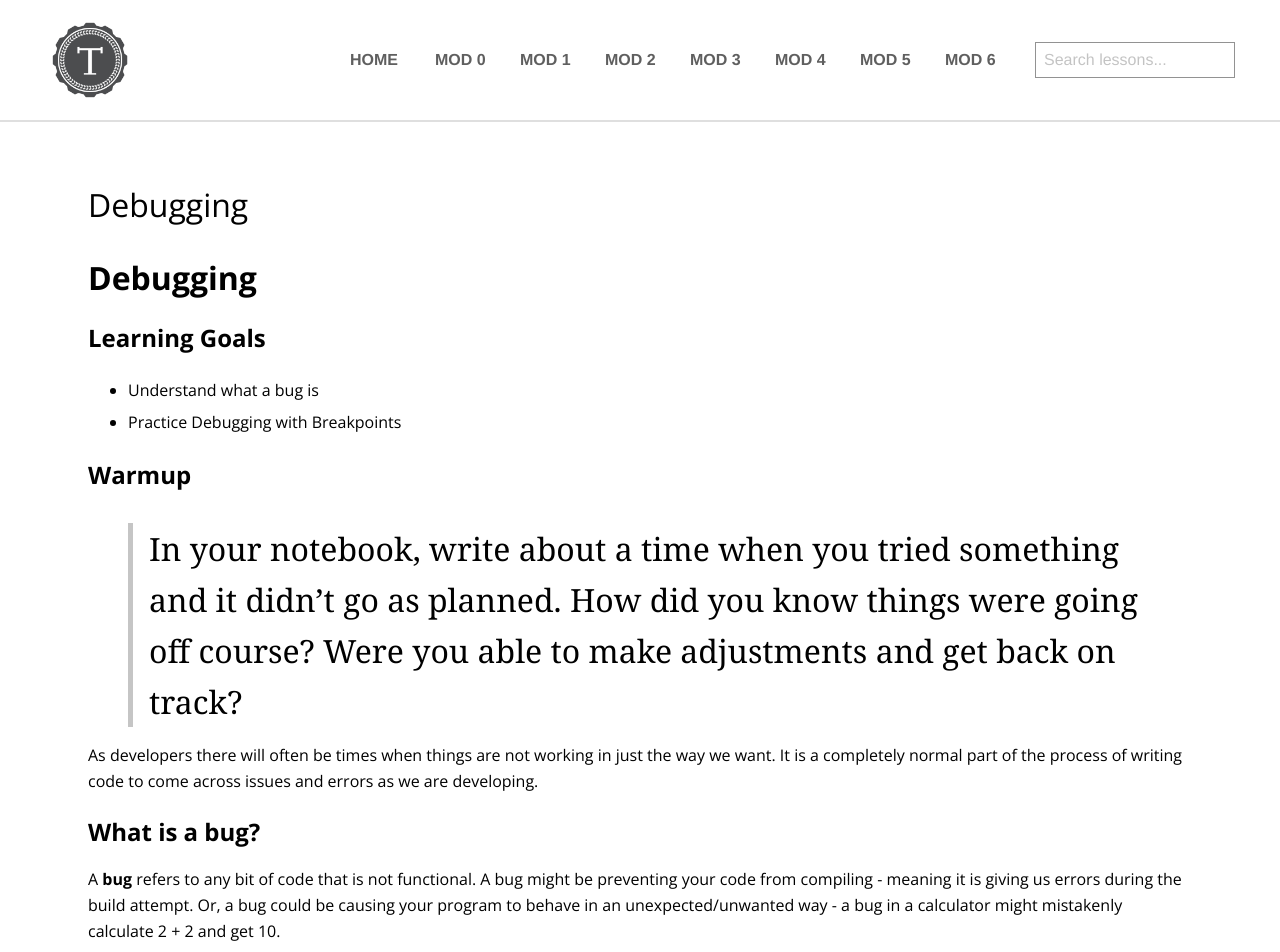
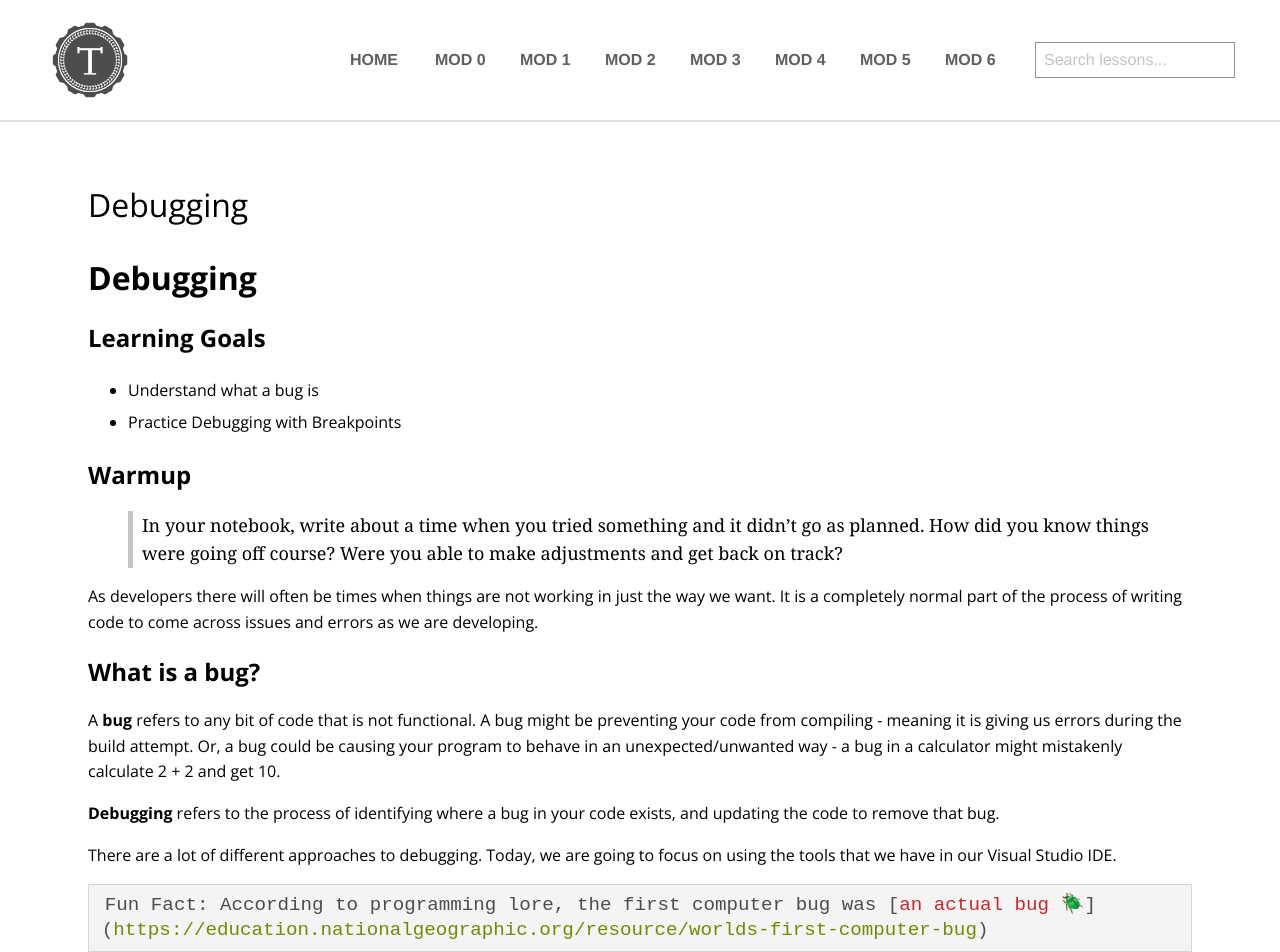
Before and after one commit to turingschool/launch-curriculum, a Jekyll site: the page built from module1/lessons/Week4/Debugging.md, in a window 1280 px wide. Shown: the top 952 px of the page. Built offline with Jekyll 4.4.1, drawn with Linux system fonts in a browser that asks for light colours; nearby versions of some CDN libraries; our own code applies the rules of GitHub Pages for plain Markdown files; comment, search, counter and statistics services are not loaded.

Commit message:
Update blockquote to be smaller font

```diff
--- a/_sass/code-samples.scss
+++ b/_sass/code-samples.scss
@@ -40,3 +40,7 @@
   background-color: #fff;
   color: $teal;
 }
+
+blockquote {
+  font-size: xx-small;
+}
```
Also changed, not shown: module1/lessons/Week1/introToProgramming.md (+4 -0 lines).
